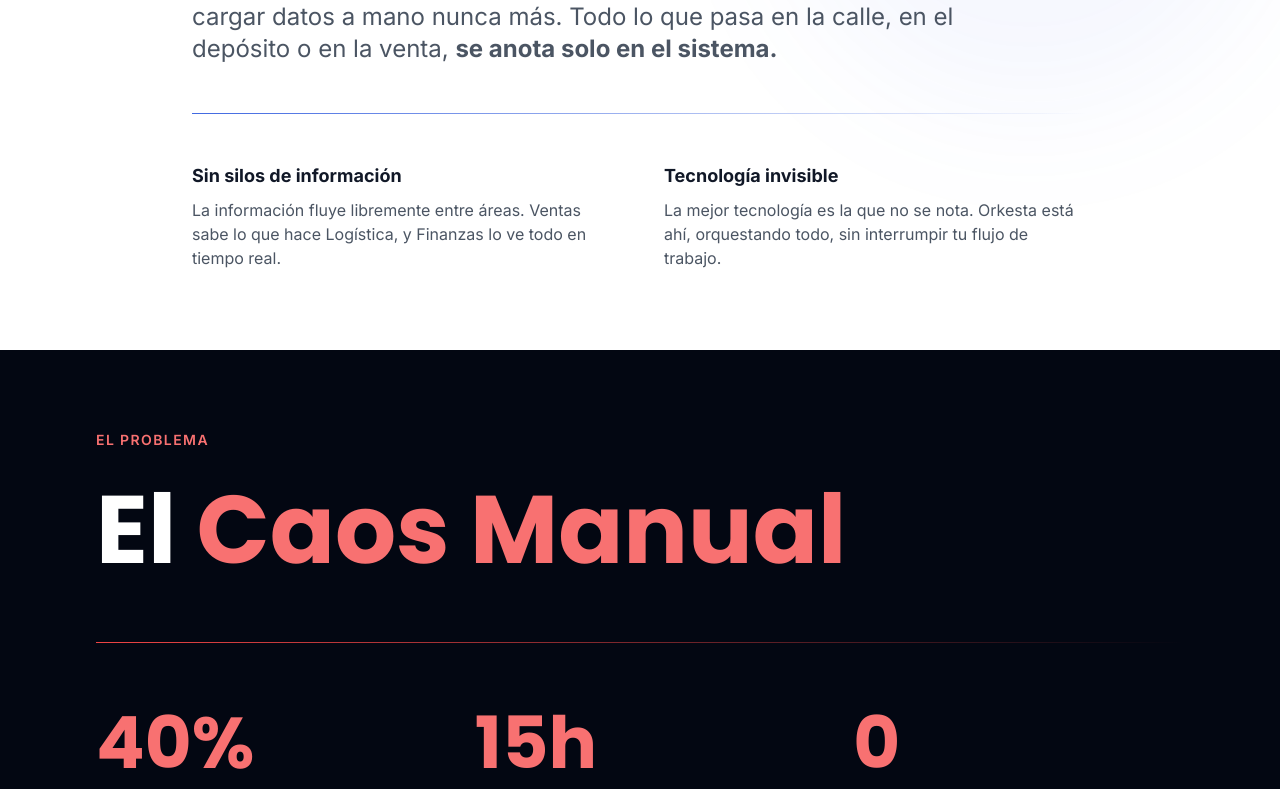
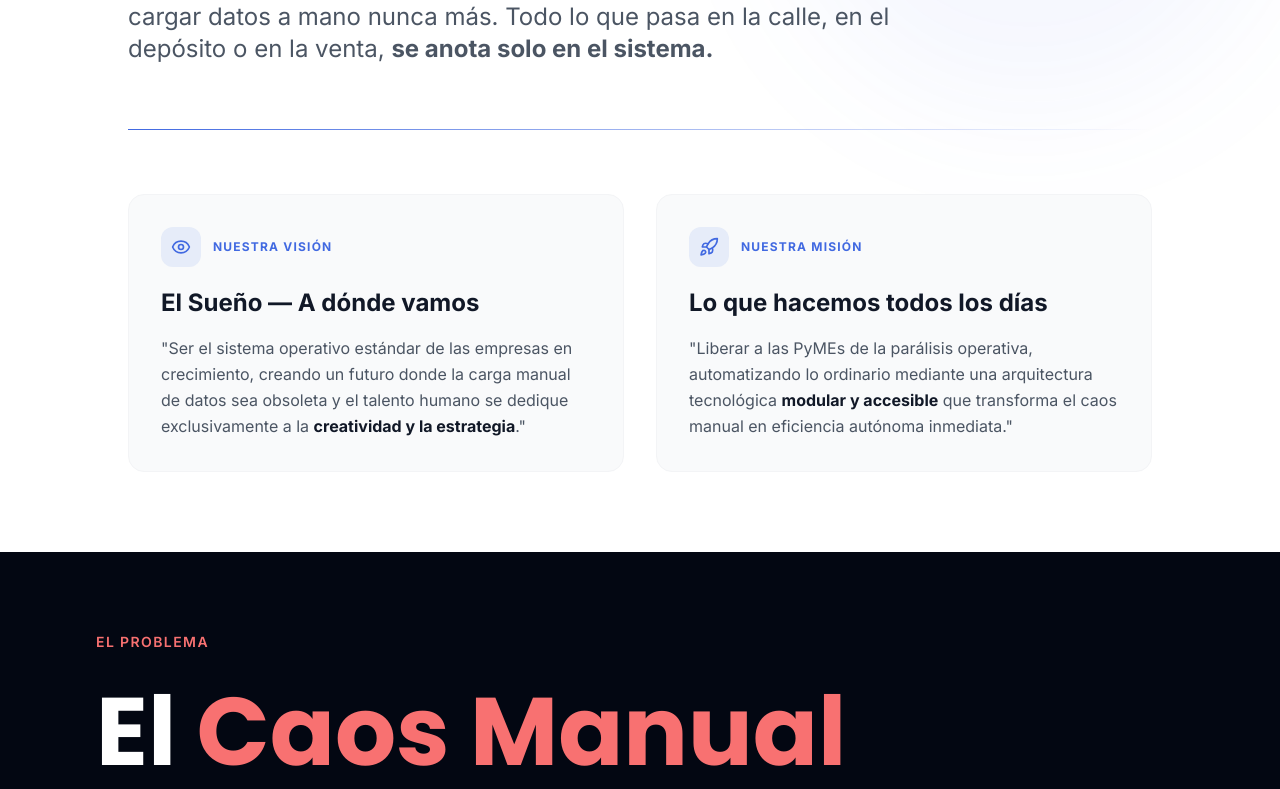
Before and after one commit to tinchocodep/neura-orkesta, a React (Vite) app: page / in a window 1280 px wide. Shown: the part 1191-1980 px from the top of the page. Built offline with nearby package versions, Linux system fonts and the light colour scheme.

Commit message:
feat: integrate Misión, Visión y Valores — full brand identity update

```diff
--- a/src/components/VisionSection.tsx
+++ b/src/components/VisionSection.tsx
@@ -1,11 +1,12 @@
 import { motion } from 'framer-motion';
+import { Eye, Rocket } from 'lucide-react';
 
 export default function VisionSection() {
     return (
         <section className="section-padding bg-white relative overflow-hidden">
             <div className="absolute top-0 right-0 w-[500px] h-[500px] bg-brand-blue/5 rounded-full blur-3xl pointer-events-none" />
 
-            <div className="max-w-4xl mx-auto relative z-10">
+            <div className="max-w-5xl mx-auto relative z-10">
                 <motion.p
                     initial={{ opacity: 0, y: 10 }}
                     whileInView={{ opacity: 1, y: 0 }}
@@ -31,7 +32,7 @@ export default function VisionSection() {
                     whileInView={{ opacity: 1, y: 0 }}
                     viewport={{ once: true }}
                     transition={{ delay: 0.2 }}
-                    className="text-xl md:text-2xl text-gray-600 max-w-3xl leading-relaxed mb-12"
+                    className="text-xl md:text-2xl text-gray-600 max-w-3xl leading-relaxed mb-16"
                 >
                     Imaginá que Neura Orkesta es una capa invisible que le ponemos arriba a tu empresa. Vos seguís trabajando, pero nadie tiene que cargar datos a mano nunca más. Todo lo que pasa en la calle, en el depósito o en la venta, <strong>se anota solo en el sistema.</strong>
                 </motion.p>
@@ -42,32 +43,59 @@ export default function VisionSection() {
                     viewport={{ once: true }}
                     transition={{ duration: 0.8, delay: 0.3 }}
                     style={{ originX: 0 }}
-                    className="h-px w-full bg-gradient-to-r from-brand-blue to-transparent mb-12"
+                    className="h-px w-full bg-gradient-to-r from-brand-blue to-transparent mb-16"
                 />
 
-                <div className="grid md:grid-cols-2 gap-12">
+                {/* Visión y Misión Cards */}
+                <div className="grid md:grid-cols-2 gap-8">
+                    {/* Visión */}
                     <motion.div
-                        initial={{ opacity: 0, x: -20 }}
-                        whileInView={{ opacity: 1, x: 0 }}
+                        initial={{ opacity: 0, y: 30 }}
+                        whileInView={{ opacity: 1, y: 0 }}
                         viewport={{ once: true }}
                         transition={{ delay: 0.4 }}
+                        className="relative group"
                     >
-                        <h3 className="text-lg font-bold text-gray-900 mb-2">Sin silos de información</h3>
-                        <p className="text-gray-600">
-                            La información fluye libremente entre áreas. Ventas sabe lo que hace Logística, y Finanzas lo ve todo en tiempo real.
-                        </p>
+                        <div className="absolute inset-0 bg-gradient-to-br from-brand-blue/10 to-blue-500/5 rounded-2xl blur-xl group-hover:blur-2xl transition-all duration-500 opacity-0 group-hover:opacity-100" />
+                        <div className="relative bg-gray-50 border border-gray-100 rounded-2xl p-8 hover:border-brand-blue/30 transition-all duration-300">
+                            <div className="flex items-center gap-3 mb-5">
+                                <div className="w-10 h-10 bg-brand-blue/10 rounded-xl flex items-center justify-center">
+                                    <Eye className="w-5 h-5 text-brand-blue" />
+                                </div>
+                                <p className="text-brand-blue font-bold text-xs tracking-widest uppercase">Nuestra Visión</p>
+                            </div>
+                            <h3 className="text-xl md:text-2xl font-bold text-gray-900 mb-4 leading-snug">
+                                El Sueño — A dónde vamos
+                            </h3>
+                            <p className="text-gray-600 text-base leading-relaxed">
+                                "Ser el sistema operativo estándar de las empresas en crecimiento, creando un futuro donde la carga manual de datos sea obsoleta y el talento humano se dedique exclusivamente a la <strong className="text-gray-900">creatividad y la estrategia</strong>."
+                            </p>
+                        </div>
                     </motion.div>
 
+                    {/* Misión */}
                     <motion.div
-                        initial={{ opacity: 0, x: -20 }}
-                        whileInView={{ opacity: 1, x: 0 }}
+                        initial={{ opacity: 0, y: 30 }}
+                        whileInView={{ opacity: 1, y: 0 }}
                         viewport={{ once: true }}
                         transition={{ delay: 0.5 }}
+                        className="relative group"
                     >
-                        <h3 className="text-lg font-bold text-gray-900 mb-2">Tecnología invisible</h3>
-                        <p className="text-gray-600">
-                            La mejor tecnología es la que no se nota. Orkesta está ahí, orquestando todo, sin interrumpir tu flujo de trabajo.
-                        </p>
+                        <div className="absolute inset-0 bg-gradient-to-br from-brand-blue/10 to-blue-500/5 rounded-2xl blur-xl group-hover:blur-2xl transition-all duration-500 opacity-0 group-hover:opacity-100" />
+                        <div className="relative bg-gray-50 border border-gray-100 rounded-2xl p-8 hover:border-brand-blue/30 transition-all duration-300">
+                            <div className="flex items-center gap-3 mb-5">
+                                <div className="w-10 h-10 bg-brand-blue/10 rounded-xl flex items-center justify-center">
+                                    <Rocket className="w-5 h-5 text-brand-blue" />
+                                </div>
+                                <p className="text-brand-blue font-bold text-xs tracking-widest uppercase">Nuestra Misión</p>
+                            </div>
+                            <h3 className="text-xl md:text-2xl font-bold text-gray-900 mb-4 leading-snug">
+                                Lo que hacemos todos los días
+                            </h3>
+                            <p className="text-gray-600 text-base leading-relaxed">
+                                "Liberar a las PyMEs de la parálisis operativa, automatizando lo ordinario mediante una arquitectura tecnológica <strong className="text-gray-900">modular y accesible</strong> que transforma el caos manual en eficiencia autónoma inmediata."
+                            </p>
+                        </div>
                     </motion.div>
                 </div>
             </div>
```
Also changed, not shown: src/components/ValuesSection.tsx (+88 -21 lines).
